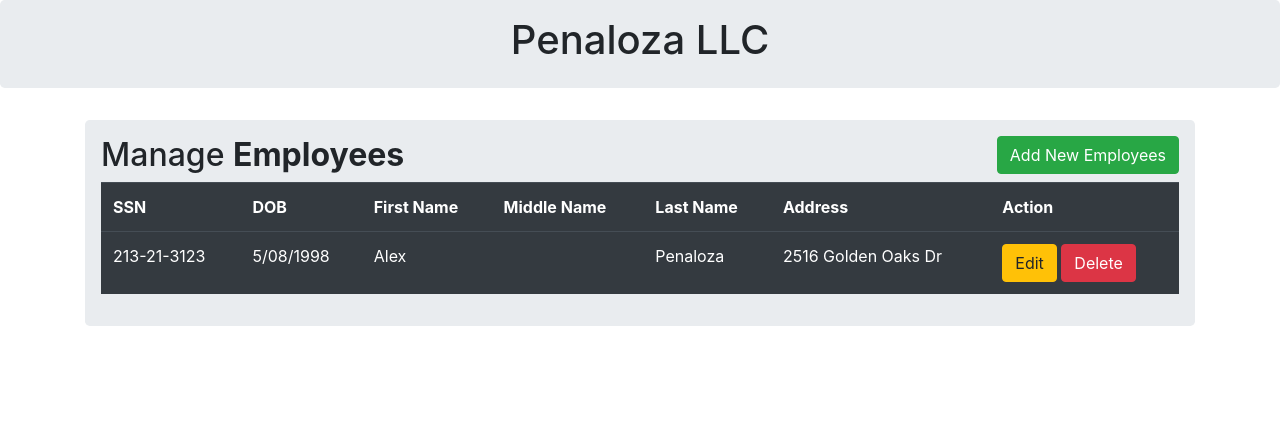
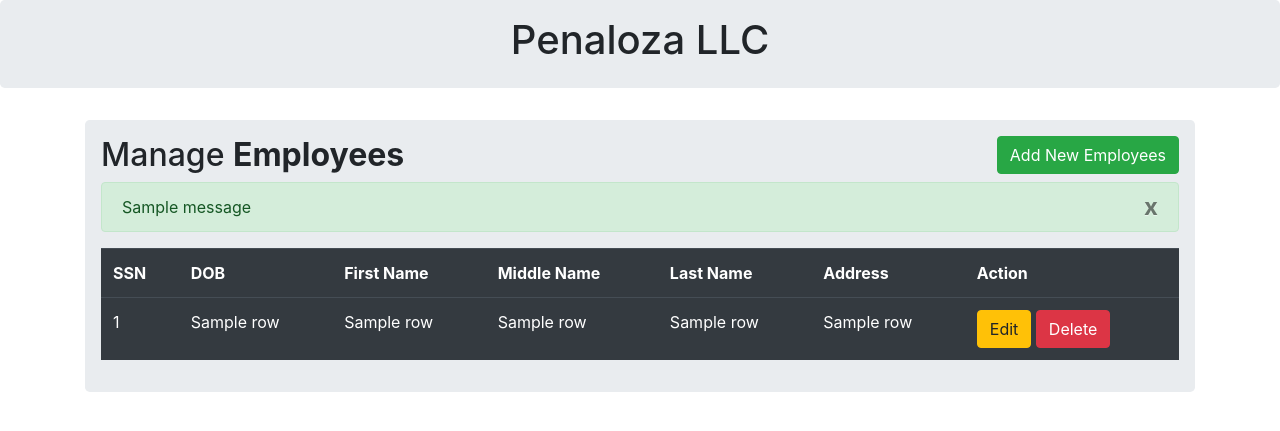
Before and after one commit to apenaloza7/CRUD-app, a Python web app: template templates/index.html in a window 1280 px wide. Shown: the top 431 px of the page. Run offline with Jinja, Linux system fonts and the light colour scheme; the template is opened without the code that fills it: most values are stand-ins (such as "Sample title", 1, 10 or a date in 2020); one stand-in notice (Sample message) is shown.

Commit message:
Update index.html

```diff
--- a/templates/index.html
+++ b/templates/index.html
@@ -15,6 +15,21 @@
                     data-toggle="modal" data-target="#myModal"> Add New Employees </button>
                 </h2>
 
+                {% with messages = get_flashed_messages() %}
+                {% if messages %}
+                {% for message in messages %}
+
+                <div class="alert alert-success" alert-dismissable role="alert">
+                    <button type="button" class="close" data-dismiss="alert" aria-label="close">
+                        <span aria-hidden="true">x</span>
+                    </button>
+                    {{message}}
+                </div>
+
+                {% endfor %}
+                {% endif %}
+                {% endwith %}
+
                 <table class="table table-hover table-dark">
                     <tr>
                         <th>SSN</th>
@@ -26,66 +41,66 @@
                         <th>Action</th>
                     </tr>
 
+                    {% for row in employees %}
                     <tr>
-                        <td>213-21-3123</td>
-                        <td>5/08/1998</td>
-                        <td>Alex</td>
-                        <td></td>
-                        <td>Penaloza</td>
-                        <td>2516 Golden Oaks Dr</td>
+                        <td>{{row.0}}</td>
+                        <td>{{row.1}}</td>
+                        <td>{{row.2}}</td>
+                        <td>{{row.3}}</td>
+                        <td>{{row.4}}</td>
+                        <td>{{row.5}}</td>
 
                         <td>
-                            <a href="" class="btn btn-warning" btn-xs data-toggle="modal" data-target="#modaledit">Edit</a>
-                            <a href="" class="btn btn-danger btn-xs" onclick="return confirm('Are you sure?')">Delete</a>
+                            <a href="/updateEmployee/{{row.2}}" class="btn btn-warning" btn-xs data-toggle="modal" data-target="#modaledit{{row.2}}">Edit</a>
+                            <a href="/deleteEmployee/{{row.0}}" class="btn btn-danger btn-xs" onclick="return confirm('Are you sure?')">Delete</a>
                         </td>
                     </tr>
 
 
                 <!-- Model EDIT employee -->
-                <div id="modaledit" class="modal fade" role="dialog">
+                <div id="modaledit{{row.2}}" class="modal fade" role="dialog">
                     <div class="modal-dialog">
                         <div class="modal-content">
                             <div class="modal-header">
                                 <h4 class="modal-title">Update Information</h4>
                             </div>
                             <div class="modal-body">
-                                <form action="" method="POST">
+                                <form action="{{url_for('updateEmployee')}}" method="POST">
 
                                     <!-- Form model for the SSN -->
                                     <div class="form-group">
                                         <label>SSN:</label>
-                                        <input type="hidden" name="id" value="id">
-                                        <input type="text" class="form-control" name="SSN" value="123121234">
+                                        <input type="text" class="form-control" name="SSN" value="{{row.0}}" readonly>
                                     </div>
 
                                     <!-- Form model for the DOB -->
                                     <div>
                                         <label>DOB:</label>
-                                        <input type="number" class="form-control" name="DOB" value="88888">
+                                        <input type="number" class="form-control" name="DOB" value="{{row.1}}">
                                     </div>
 
                                     <!-- Form model for the first name -->
                                     <div>
                                         <label>First Name:</label>
-                                        <input type="text" class="form-control" name="Fname" value="Alex">
+                                        <input type="text" class="form-control" name="Fname" value="{{row.2}}">
                                     </div>
 
                                     <!-- Form model for the middle name -->
                                     <div>
                                         <label>Middle Name:</label>
-                                        <input type="text" class="form-control" name="Minit" value="n/a">
+                                        <input type="text" class="form-control" name="Minit" value="{{row.3}}">
                                     </div>
 
                                     <!-- Form model for the last name -->
                                     <div>
                                         <label>Last Name:</label>
-                                        <input type="text" class="form-control" name="Lname" value="Penaloza">
+                                        <input type="text" class="form-control" name="Lname" value="{{row.4}}">
                                     </div>
 
                                     <!-- Form model for the address -->
                                     <div>
                                         <label>Address:</label>
-                                        <input type="text" class="form-control" name="address" value="2516 Golden Oaks Dr">
+                                        <input type="text" class="form-control" name="Address" value="{{row.5}}">
                                     </div>
 
                                     <!-- Button for submitting -->
@@ -100,6 +115,8 @@
                         </div>
                     </div>
                 </div>
+
+                {% endfor %}
                 </table>
             </div>
 
```
